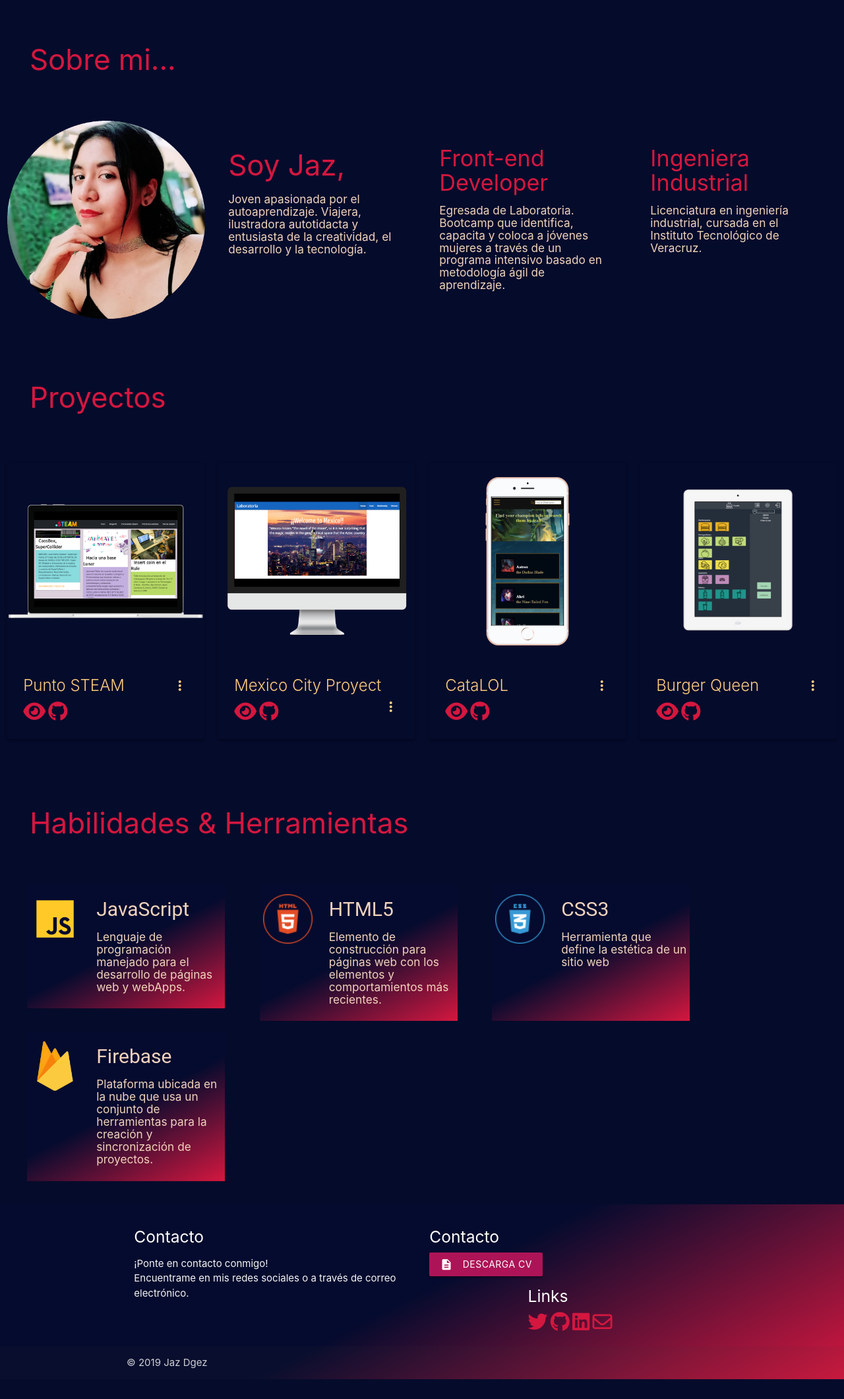
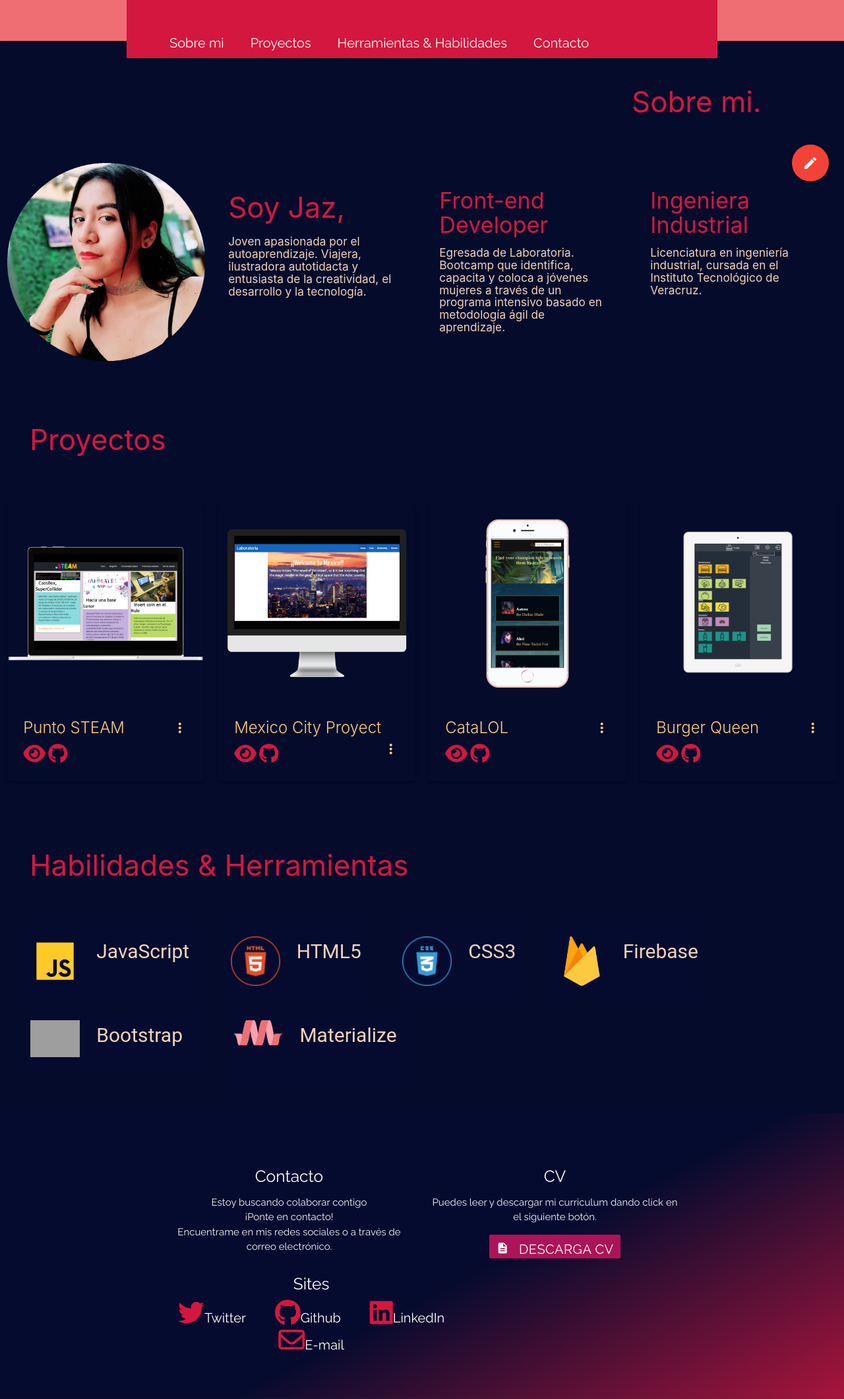
Before and after one commit to JazminDominguez/Portafolio, a website: page src/index.html in a window 1280 px wide. Shown: the part 502-2622 px from the top of the page at 66% size. Before the commit the page ends 2592 px from the top, so only its background shows below. Drawn offline with nearby package versions, Linux system fonts and the light colour scheme; grey boxes are pictures that could not be loaded; a script that the page names is missing.

Commit message:
se agregó barra de navegacion, botón flotante con navegacion y más herramientas

```diff
--- a/src/css/style.css
+++ b/src/css/style.css
@@ -1,3 +1,5 @@
+@import 'https://fonts.googleapis.com/css?family=Raleway';
+
 body{
     background-color: rgb(5,11,43);
  }
@@ -86,7 +88,6 @@ max-height:100%;
 /*media objects*/
 .block {
   background: rgb(5,11,46);
-  background: linear-gradient(153deg, rgba(5,11,46,1) 50%, rgba(212,23,63,1) 100%);
     padding: 1rem;
     max-width: 20rem;
     margin: 0 0 1rem 0;
@@ -106,6 +107,11 @@ max-height:100%;
     margin: 0 0 0.5rem 0;
   }
 
+
+.cv-section{
+  background: rgb(5,11,46);
+  opacity: 0.5;
+}
 
 /* animaciones con sus key frames*/
 
@@ -141,3 +147,80 @@ max-height:100%;
       opacity: 1;
     }
   }
+
+  /*--scroll config--*/
+  html {
+    scroll-behavior: smooth;
+  }
+
+  /*-- navbar animation--*/
+  div.container
+{
+    font-family: Raleway;
+    margin: 0 auto;
+	padding: 3em 3em;
+	text-align: center;
+}
+
+div.container a
+{
+    color: #FFF;
+    text-decoration: none;
+    font: 20px Raleway;
+    margin: 0px 10px;
+    padding: 10px 10px;
+    position: relative;
+    z-index: 0;
+    cursor: pointer;
+}
+  div.borderXwidth a:before, div.borderXwidth a:after
+{
+    position: absolute;
+    opacity: 0;
+    width: 0%;
+    height: 2px;
+    content: '';
+    background: #FFF;
+    transition: all 0.3s;
+}
+
+div.borderXwidth a:before
+{
+    left: 0px;
+    top: 0px;
+}
+
+div.borderXwidth a:after
+{
+    right: 0px;
+    bottom: 0px;
+}
+
+div.borderXwidth a:hover:before, div.borderXwidth a:hover:after
+{
+    opacity: 1;
+    width: 100%;
+}
+
+/*media queries
+##Device = Low Resolution Tablets, Mobiles (Landscape)
+##Screen = B/w 481px to 767px
+*/
+@media (min-width: 481px) and (max-width: 767px) {
+#desktop-nav{
+  display: none;
+}
+
+
+}
+
+/*
+  ##Device = Most of the Smartphones Mobiles (Portrait)
+  ##Screen = B/w 320px to 479px
+*/
+
+@media (min-width: 320px) and (max-width: 480px) {
+
+  #desktop-nav{
+    display: none;}
+}
--- a/src/index.html
+++ b/src/index.html
@@ -22,22 +22,36 @@
 <body>
 
   <header>
-  <div class="presentation">
-    <nav class="nav-1">
-      <div class="nav-wrapper">
+  <div class="presentation"></div>
+    <nav id="desktop-nav" class="nav-1 ">
+      <div class="nav-wrapper  container borderXwidth">
         <ul id="nav-mobile" class="navegation">
-          <li><a href="projects.html">Projects</a></li>
-          <li><a href="aboutme.html">About Me</a></li>
-          <li><a href="illustrations.html">illustrations</a></li>
+          <li class="borderXwidth"><a href="#aboutMe">Sobre mi</a></li>
+          <li><a href="#projects">Proyectos</a></li>
+          <li><a href="#skills">Herramientas & Habilidades</a></li>
+          <li><a href="#contactMe">Contacto</a></li>
         </ul>
       </div>
     </nav>
-  </div>
+
+
+<div class="fixed-action-btn">
+  <a class="btn-floating btn-large red">
+    <i class="large material-icons">mode_edit</i>
+  </a>
+  <ul>
+    <li><a href="#aboutMe" class="btn-floating red"><i class="material-icons">person</i></a></li>
+    <li><a href="#projects" class="btn-floating yellow darken-1"><i class="material-icons">work</i></a></li>
+    <li><a href="#skills" class="btn-floating green"><i class="material-icons">developer_mode</i></a></li>
+    <li><a href="#contactMe" class="btn-floating blue"><i class="material-icons">email</i></a></li>
+  </ul>
+</div>
+
 </header>
 
-  <section class="about_me">
-
-    <h3 id="titulos" class="tracking-in-expand">Sobre mi...</h3>
+<!--ABOUT ME-->
+  <section id="aboutMe" class="about_me">
+    <h3 id="titulos" class="tracking-in-expand">Sobre mi.</h3>
   </section>
   <div class="container-fluid">
     <div class="row">
@@ -76,7 +90,7 @@
 
 
  <!--proyectos-->
- <section class="about_me">
+ <section id="projects" class="about_me">
     <h3 id="titulos" class="tracking-in-expand">Proyectos</h3>
   </section>
 
@@ -164,10 +178,10 @@
 
 
   <!--habilidades y herramientas-->
-  <section class="about_me">
+  <section id="skills" class="about_me">
     <h3 id="titulos" class="tracking-in-expand">Habilidades & Herramientas</h3>
   </section>
-  <div class="container-fluid tracking-in-expand">
+  <div class="container-fluid">
     <div class="row">
       <div class="col margin_left">
         <table class="block">
@@ -177,7 +191,6 @@
             </td>
             <td>
               <span class="fontCard">JavaScript</span>
-              <h6>Lenguaje de programación manejado para el desarrollo de páginas web y webApps.</h6>
           </tr>
         </table>
       </div>
@@ -190,7 +203,6 @@
             </td>
             <td>
               <span class="fontCard">HTML5</span>
-              <h6>Elemento de construcción para páginas web con los elementos y comportamientos más recientes. </h6>
             </td>
           </tr>
         </table>
@@ -204,12 +216,6 @@
             </td>
             <td>
               <span class="fontCard">CSS3</span>
-              <h6>Herramienta que define la estética de un sitio web
-                <br>
-                <br>
-                <br>
-                <br>
-              </h6>
             </td>
           </tr>
         </table>
@@ -223,12 +229,37 @@
               </td>
               <td>
                 <span class="fontCard">Firebase</span>
-                <h6>Plataforma ubicada en la nube que usa un conjunto de herramientas para la creación y sincronización de proyectos.</h6>
               </td>
             </tr>
           </table>
         </div>
 
+        <div class="col margin_left">
+          <table class="block">
+            <tr>
+              <td>
+                <img src="https://img.icons8.com/color/96/000000/bootstrap.png">              </td>
+              <td>
+                <span class="fontCard">Bootstrap &nbsp;</span>
+              </td>
+            </tr>
+          </table>
+        </div>
+
+        <div class="col margin_left">
+          <table class="block">
+            <tr>
+              <td>
+                <img src="/src/assets/materialize-logo-0FCAD8A6F8-seeklogo.com.png">              </td>
+              <td>
+                <span class="fontCard">Materialize
+                  <br>
+                  <br>
+                </span>
+              </td>
+            </tr>
+          </table>
+        </div>
 
     </div>
 
@@ -237,23 +268,26 @@
 
  <!--área de contacto-->
 
- <footer class="page-footer gradient">
+ <footer id="contactMe" class="page-footer gradient">
     <div class="container">
       <div class="row">
         <div class="col l6 s12">
           <h5 class="white-text">Contacto</h5>
-          <p class="grey-text text-lighten-4">¡Ponte en contacto conmigo! <br> Encuentrame en mis redes sociales o a través de correo electrónico.</p>
+          <p class="grey-text text-lighten-4"> Estoy buscando colaborar contigo <br> ¡Ponte en contacto! <br> Encuentrame en mis redes sociales o a través de correo electrónico.</p>
         </div>
         <div class="col l6 s12">
-            <h5 class="white-text">Contacto</h5>
-            <a class="waves-effect waves-light btn pink darken-3"><i class="material-icons left">description</i>Descarga CV</a>
+            <h5 class="white-text">CV</h5>
+            <p class="grey-text text-lighten-4">Puedes leer y descargar mi curriculum dando click en el siguiente botón.</p>
+
+            <a href="https://drive.google.com/file/d/1zCCT82y38zQQv0WoPT1ulR3njweYvsVd/view?usp=sharing" class="waves-effect waves-light btn pink darken-3"><i class="material-icons left">description</i>Descarga CV</a>
           </div>
-        <div class="col l4 offset-l2 s12">
-          <h5 class="white-text">Links</h5>
-          <a href="https://twitter.com/JazDP1"><i class="fab fa-twitter fa-2x"></i></a>
-          <a href="https://github.com/JazminDominguez"><i class="fab fa-github fa-2x"></i></a>
-          <a href="https://www.linkedin.com/in/jazmin-dominguez-764040164/"><i class="fab fa-linkedin fa-2x"></i></a>
-          <a href="mailto:j.dgez.p@gmail.com?subject=subject&cc=cc@example.com"><i class="far fa-envelope fa-2x"></i></a>
+
+        <div class="col l7 s10">
+          <h5 class="white-text">Sites</h5>
+          <a href="https://twitter.com/JazDP1"><i class="fab fa-twitter fa-2x"></i>Twitter</a>
+          <a href="https://github.com/JazminDominguez"><i class="fab fa-github fa-2x"></i>Github</a>
+          <a href="https://www.linkedin.com/in/jazmin-dominguez-764040164/"><i class="fab fa-linkedin fa-2x"></i>LinkedIn</a>
+          <a href="mailto:j.dgez.p@gmail.com?subject=subject&cc=cc@example.com"><i class="far fa-envelope fa-2x"></i>E-mail</a>
 
         </div>
       </div>
--- a/src/js/main.js
+++ b/src/js/main.js
@@ -0,0 +1,14 @@
+
+  //floating button
+
+  document.addEventListener('DOMContentLoaded', function() {
+    var elems = document.querySelectorAll('.fixed-action-btn');
+    var instances = M.FloatingActionButton.init(elems, {
+      direction: 'left',
+      hoverEnabled: false
+    });
+  });
+
+  instance.open();
+  instance.close();
+instance.destroy();
```
Also changed, not shown: src/assets/materialize-logo-0FCAD8A6F8-seeklogo.com.png (added).
